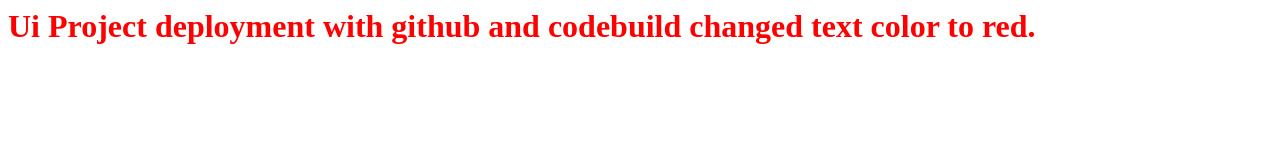
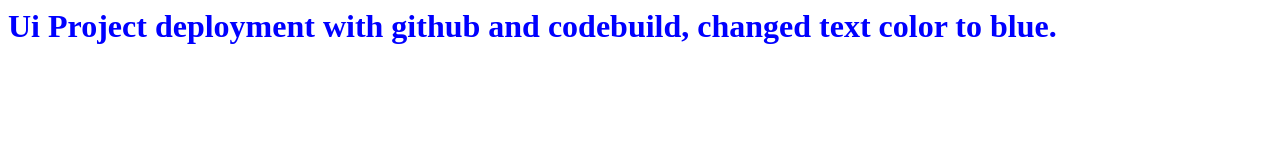
Before and after one commit to sameer9314/uiHostingDeployment, a plain HTML site: page index.html in a window 1280 px wide. Drawn offline with Linux system fonts and the light colour scheme.

Commit message:
changed colour

```diff
--- a/index.html
+++ b/index.html
@@ -5,9 +5,9 @@
 </head>
 
 <body>
-    <h1 style="color: red">
+    <h1 style="color: blue">
 
-        Ui Project deployment with github and codebuild changed text color to red.
+        Ui Project deployment with github and codebuild, changed text color to blue.
     </h1>
 </body>
 
```
